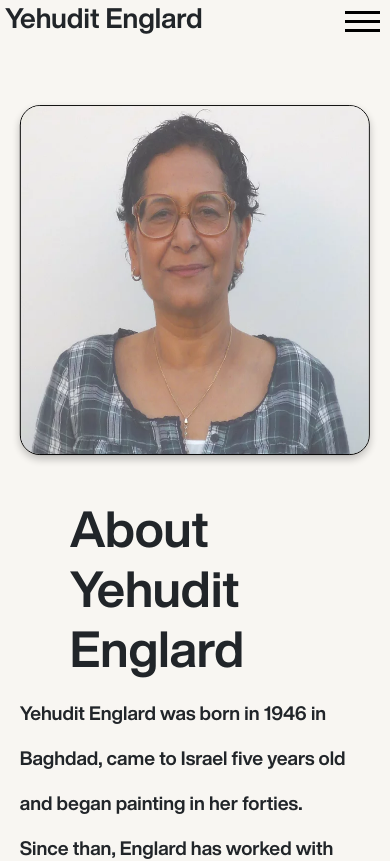
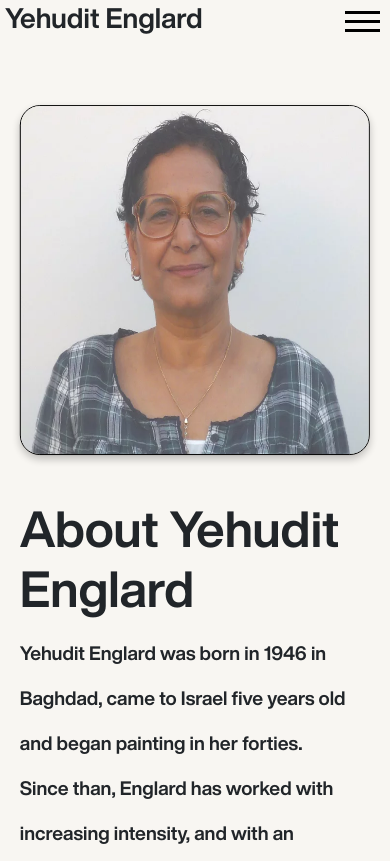
Before and after one commit to netanelTur/Paintings-Site, a React (Create React App) app: page /about in a window 390 px wide. Shown: the top 861 px of the page. Built offline with nearby package versions, Linux system fonts and the light colour scheme.

Commit message:
Fixed title mobile padding problem

```diff
--- a/src/components/About/About.css
+++ b/src/components/About/About.css
@@ -57,7 +57,7 @@
     max-height: 350px;
   }
 
-  .paragraph {
+  .paragraph, .title {
     padding-left: 0;
   }
 }
```
